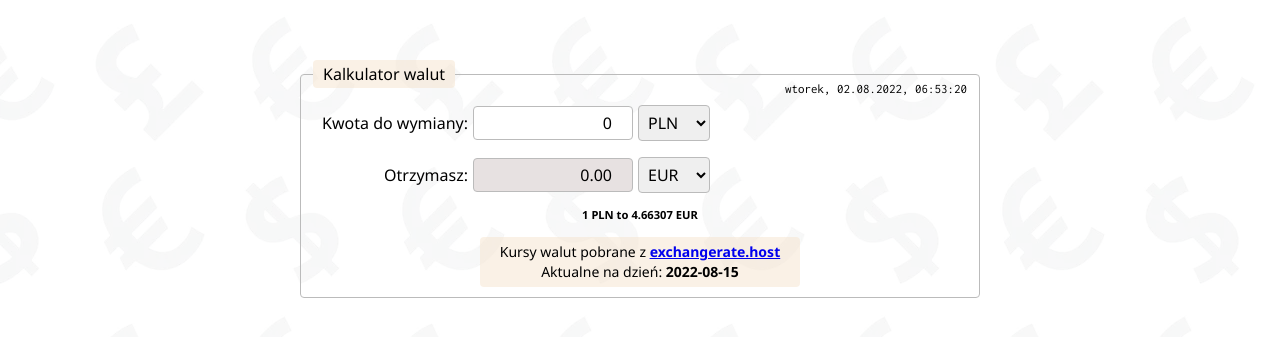
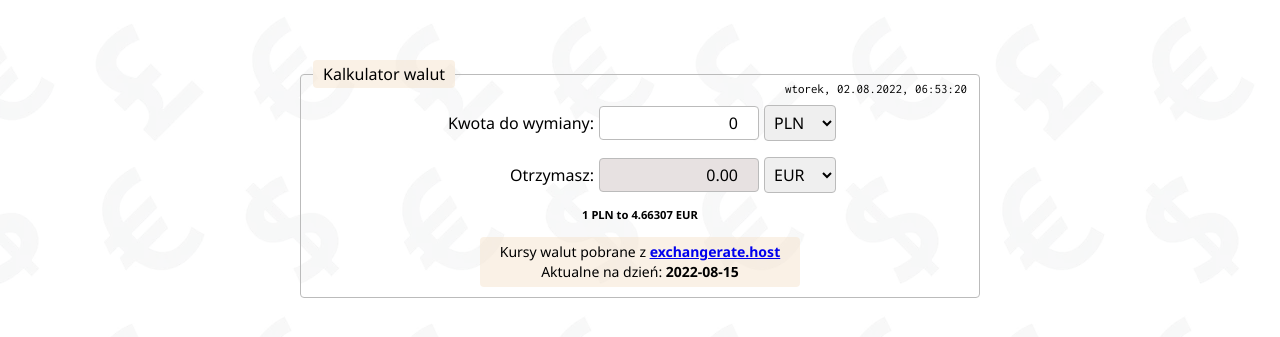
Before and after one commit to golosgit/currency-converter-react, a React (Create React App) app: page / in a window 1280 px wide. Shown: the part 221-558 px from the top of the page. Built offline with nearby package versions, Linux system fonts and the light colour scheme.

Commit message:
improved styling

```diff
--- a/src/Form/index.js
+++ b/src/Form/index.js
@@ -3,7 +3,7 @@ import { DateTime } from "./DateTime";
 import { ResultInfo } from "./ResultInfo";
 import { Result } from "./Result";
 import { FetchInfo } from "./FetchInfo";
-import { Fieldset, Label, Input, Select, Legend, LoadingText } from "./styled.js";
+import { Fieldset, Label, Input, Select, Legend, LoadingText, Flex } from "./styled.js";
 import { useExternalCurrencies } from "./useExternalCurrencies";
 
 export const Form = () => {
@@ -55,6 +55,7 @@ export const Form = () => {
         <Legend>Kalkulator walut</Legend>
         <DateTime />
         <p>
+          <Flex>
             <Label htmlFor="exchange">Kwota do wymiany:</Label>
             <Input value={exchangeAmount} onChange={onInputChange} type="number" min="0" step="1" id="exchange" />
             <Select value={exchangeCurrency} onChange={onExchangeCurrencyChange}>
@@ -64,8 +65,10 @@ export const Form = () => {
                 </option>
               ))}
             </Select>
+          </Flex>
         </p>
         <p>
+          <Flex>
             <Result exchangeRate={exchangeRate} exchangeAmount={exchangeAmount} checkCurrenciesType={checkCurrenciesType} />
             <Select value={resultCurrency} onChange={onResultCurrencyChange}>
               {Object.keys(rates).map((currency) => (
@@ -74,6 +77,7 @@ export const Form = () => {
                 </option>
               ))}
             </Select>
+          </Flex>
         </p>
         <ResultInfo
           exchangeCurrency={exchangeCurrency}
--- a/src/Form/styled.js
+++ b/src/Form/styled.js
@@ -21,7 +21,9 @@ export const Input = styled.input`
   line-height: normal;
   text-align: right;
 
-  ${({ resultInput }) => resultInput && css`
+  ${({ resultInput }) =>
+    resultInput &&
+    css`
       background-color: rgb(231, 225, 225);
     `}
 `;
@@ -44,7 +46,15 @@ export const LoadingText = styled.p`
   text-align: center;
   font-size: 20px;
 
-  ${({ nextLine }) => nextLine && css`
-    margin: 10px;
-  `}
+  ${({ nextLine }) =>
+    nextLine &&
+    css`
+      margin: 10px;
+    `}
 `;
+
+export const Flex = styled.div`
+  display: flex;
+  justify-content: center;
+  align-items: center;
+`;
--- a/src/styled.js
+++ b/src/styled.js
@@ -5,6 +5,6 @@ export const Container = styled.div`
   margin: 0 auto;
 
   @media (max-width: 767px) {
-    min-width: 580px;
+    min-width: 500px;
   }
 `;
```
Lines whose indentation alone changed are shown as unchanged.
